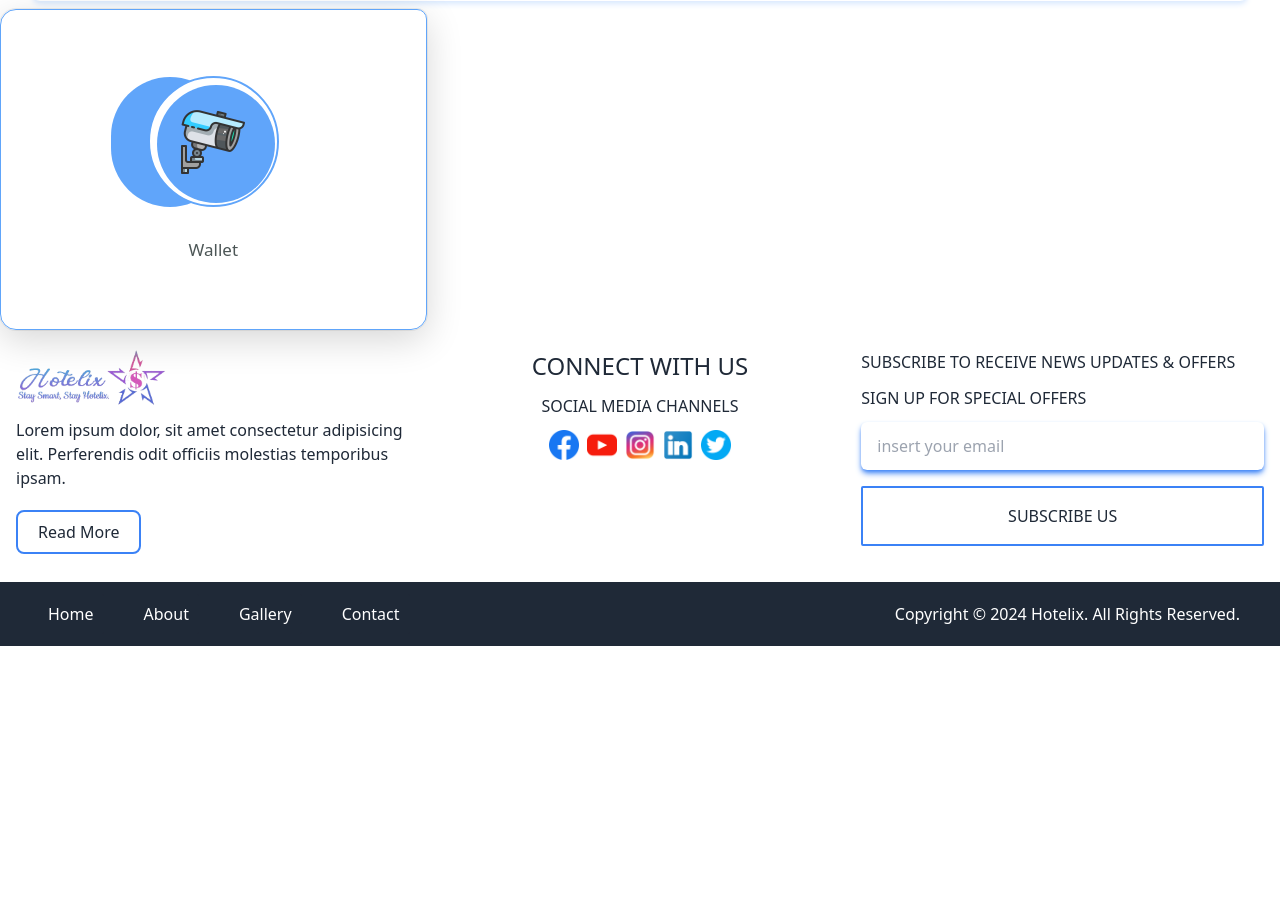
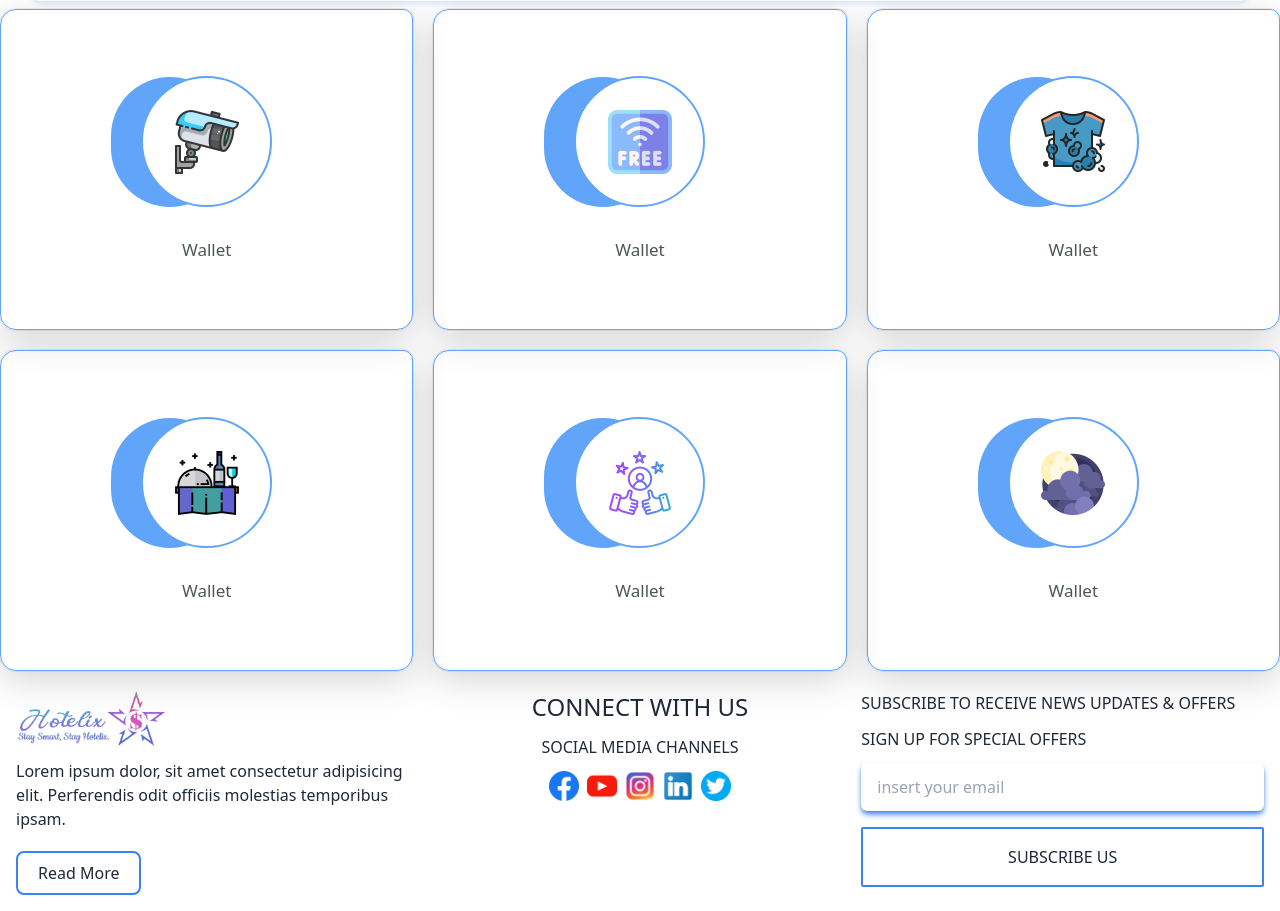
Before and after one commit to mdmrmmunna3/hotelix_hotel_management, a PHP site: page /index.php in a window 1280 px wide. Shown: the part 793-1704 px from the top of the page. Before the commit the page ends 1439 px from the top, so only its background shows below. Run offline with PHP 8.4, Linux system fonts and the light colour scheme; some libraries are stand-ins or nearby versions; some web fonts are replaced.

Commit message:
add sercice icon

```diff
--- a/hotelix/pages/home/services.php
+++ b/hotelix/pages/home/services.php
@@ -16,7 +16,6 @@
 }
 
 .card {
-  /* width: 220px; */
   width: 100%;
   height: 321px;
   border-top-right-radius: 10px;
@@ -69,7 +68,7 @@
   height: 118px;
   display: block;
   position: absolute;
-  background: var(--bg-color);
+  background: #ffffff96;
   border-radius: 50%;
   top: 7px;
   left: 7px;
@@ -90,33 +89,55 @@
 </head>
 
 <body>
-    <section class="grid grid-cols-3">
-        <!-- <div class="relative ">
-            <div class="w-32 h-32 rounded-full border-2 flex justify-center items-center">
-                <img src="<?php echo './hotelix/pages/home/cctv-camera.png' ?>" alt="" class="w-10">
-                <p class="absolute top-4 left-2 text-xl flex justify-between gap-10"><span class="mr-4">------ </span>
-                    <span>24
-                        Hrs
-                        Security</span>
-                </p>
-            </div>
-        </div> -->
+    <section class="grid grid-cols-3 gap-5">
 
+        <div class="card wallet bg-[--primary-color] flex overflow-hidden flex-col justify-center items-center relative">
+            <div class="overlay w-[118px] h-[130px] absolute rounded-full top-[67px] left-[110px] z-0"></div>
+                <div class="circle w-[131px] h-[131px] flex justify-center items-center relative rounded-full bg-white z-10">
+                    <img src="<?php echo './hotelix/assets/services/cctv-camera.png' ?>" alt="security" class="w-16">
+                </div>
+            <p>Wallet</p>
+        </div>
 
-<div class="card wallet bg-[--primary-color] flex overflow-hidden flex-col justify-center items-center relative">
-    <div class="overlay w-[118px] h-[130px] absolute rounded-full top-[67px] left-[110px] z-0"></div>
-        <div class="circle w-[131px] h-[131px] flex justify-center items-center relative rounded-full bg-white z-10">
-            <img src="<?php echo './hotelix/pages/home/cctv-camera.png' ?>" alt="" class="w-16">
+        <div class="card wallet bg-[--primary-color] flex overflow-hidden flex-col justify-center items-center relative">
+            <div class="overlay w-[118px] h-[130px] absolute rounded-full top-[67px] left-[110px] z-0"></div>
+                <div class="circle w-[131px] h-[131px] flex justify-center items-center relative rounded-full bg-white z-10">
+                    <img src="<?php echo './hotelix/assets/services/free-wifi.png' ?>" alt="free-wifi" class="w-16">
+                </div>
+            <p>Wallet</p>
         </div>
-    <p>Wallet</p>
-</div>
 
+        <div class="card wallet bg-[--primary-color] flex overflow-hidden flex-col justify-center items-center relative">
+            <div class="overlay w-[118px] h-[130px] absolute rounded-full top-[67px] left-[110px] z-0"></div>
+                <div class="circle w-[131px] h-[131px] flex justify-center items-center relative rounded-full bg-white z-10">
+                    <img src="<?php echo './hotelix/assets/services/laundry.png' ?>" alt="laundry" class="w-16">
+                </div>
+            <p>Wallet</p>
+        </div>
 
+        <div class="card wallet bg-[--primary-color] flex overflow-hidden flex-col justify-center items-center relative">
+            <div class="overlay w-[118px] h-[130px] absolute rounded-full top-[67px] left-[110px] z-0"></div>
+                <div class="circle w-[131px] h-[131px] flex justify-center items-center relative rounded-full bg-white z-10">
+                    <img src="<?php echo './hotelix/assets/services/room-service.png' ?>" alt="room-service" class="w-16">
+                </div>
+            <p>Wallet</p>
+        </div>
 
+        <div class="card wallet bg-[--primary-color] flex overflow-hidden flex-col justify-center items-center relative">
+            <div class="overlay w-[118px] h-[130px] absolute rounded-full top-[67px] left-[110px] z-0"></div>
+                <div class="circle w-[131px] h-[131px] flex justify-center items-center relative rounded-full bg-white z-10">
+                    <img src="<?php echo './hotelix/assets/services/satisfaction.png' ?>" alt="low-rated" class="w-16">
+                </div>
+            <p>Wallet</p>
+        </div>
 
-
-
-
+        <div class="card wallet bg-[--primary-color] flex overflow-hidden flex-col justify-center items-center relative">
+            <div class="overlay w-[118px] h-[130px] absolute rounded-full top-[67px] left-[110px] z-0"></div>
+                <div class="circle w-[131px] h-[131px] flex justify-center items-center relative rounded-full bg-white z-10">
+                    <img src="<?php echo './hotelix/assets/services/cloudy-night.png' ?>" alt="night-service" class="w-16">
+                </div>
+            <p>Wallet</p>
+        </div>
 
     </section>
 </body>
```
Also changed, not shown: hotelix/assets/services/cctv-camera.png (renamed from hotelix/pages/home/cctv-camera.png).
